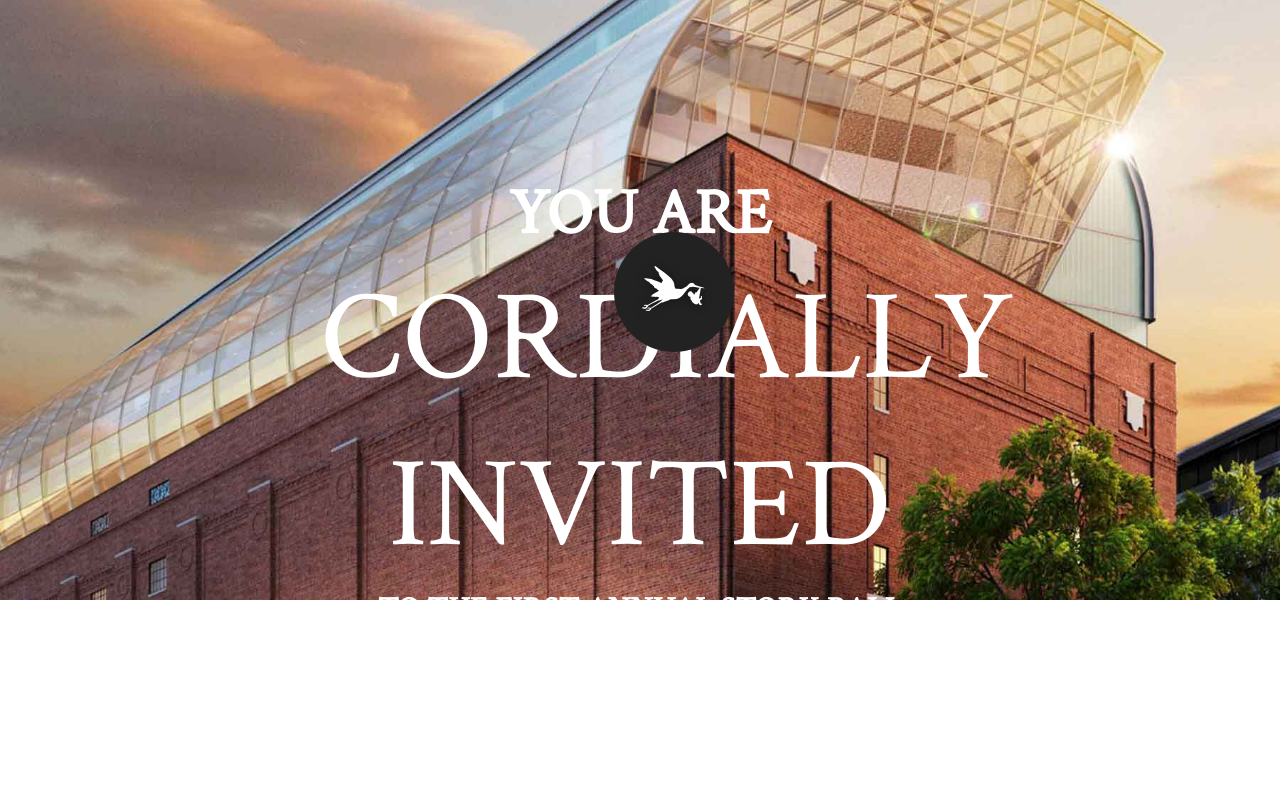
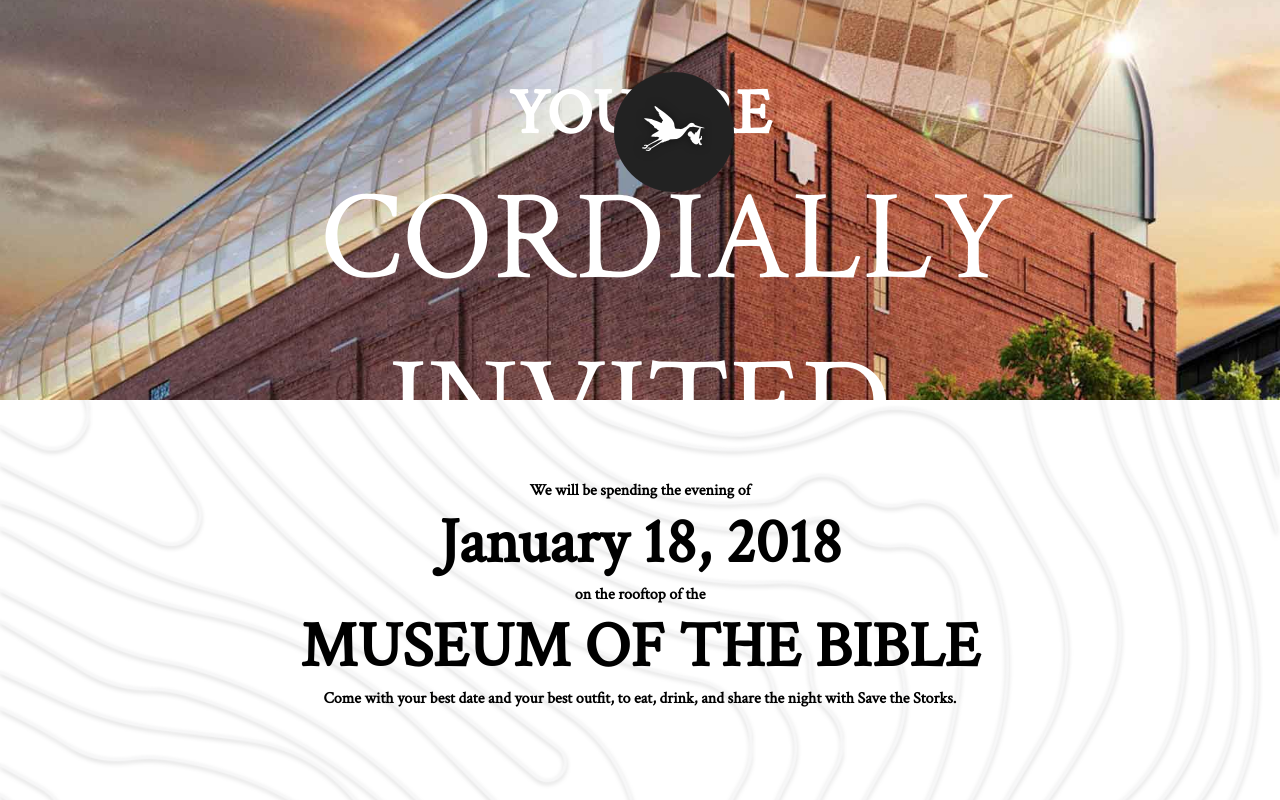
Before and after one commit to jonathanjwatson/stork-ball, a React (Create React App) app in the folder client/: page / in a window 1280 px wide. Shown: the top 800 px of the page. Built offline with nearby package versions, Linux system fonts and the light colour scheme.

Commit message:
First two pods done

```diff
--- a/client/src/App.js
+++ b/client/src/App.js
@@ -2,6 +2,7 @@
 import logo from './logo.svg';
 import './App.css';
 import PodOne from './components/PodOne';
+import PodTwo from './components/PodTwo';
 
 
 class App extends Component {
@@ -9,6 +10,7 @@
     return (
       <div className="App">
         <PodOne />
+        <PodTwo />
       </div>
     );
   }
--- /dev/null
+++ b/client/src/components/PodTwo.jsx
@@ -0,0 +1,23 @@
+import React, { Component } from 'react';
+import styled from "styled-components";
+
+
+class PodTwo extends Component {
+    render() {
+        return (
+            <div>
+                <div className="pod-two-splash-image">
+                <div className="text-area">
+                <h4>We will be spending the evening of</h4>
+                <h1>January 18, 2018</h1>
+                <h4>on the rooftop of the</h4>
+                <h1>MUSEUM OF THE BIBLE</h1>
+                <h4>Come with your best date and your best outfit, to eat, drink, and share the night with Save the Storks.</h4>
+                </div>
+                </div>
+            </div>
+        );
+    }
+}
+
+export default PodTwo;
--- a/client/src/index.css
+++ b/client/src/index.css
@@ -62,4 +62,46 @@
     .splash-image h3{
       font-size:2em;
     }
+  .splash-image{
+    height:50vh;
+  }
 }
+.pod-two-splash-image{
+  background: url('./images/PodTwo.png');
+  background-position: center;
+  background-size: cover;
+  height: 75vh;
+  font-size: 1rem;
+  color: white;
+  font-family: 'Crimson Text';
+  justify-content: center;
+  align-items: center;
+  position:relative;
+  padding-top:3em;
+}
+.text-area{
+  margin:2em;
+}
+
+.pod-two-splash-image h1{
+  color:black;
+  font-size:6rem;
+  margin:0
+}
+.pod-two-splash-image h4{
+  color:black;
+  font-size:3rem;
+  margin:0;
+}
+@media screen and (max-width: 1430px) {
+  .pod-two-splash-image h1{
+  color:black;
+  font-size:4rem;
+  margin:0
+}
+.pod-two-splash-image h4{
+  color:black;
+  font-size:1rem;
+  margin:0;
+}
+}
```
Also changed, not shown: client/src/images/PodTwo.png (added).
